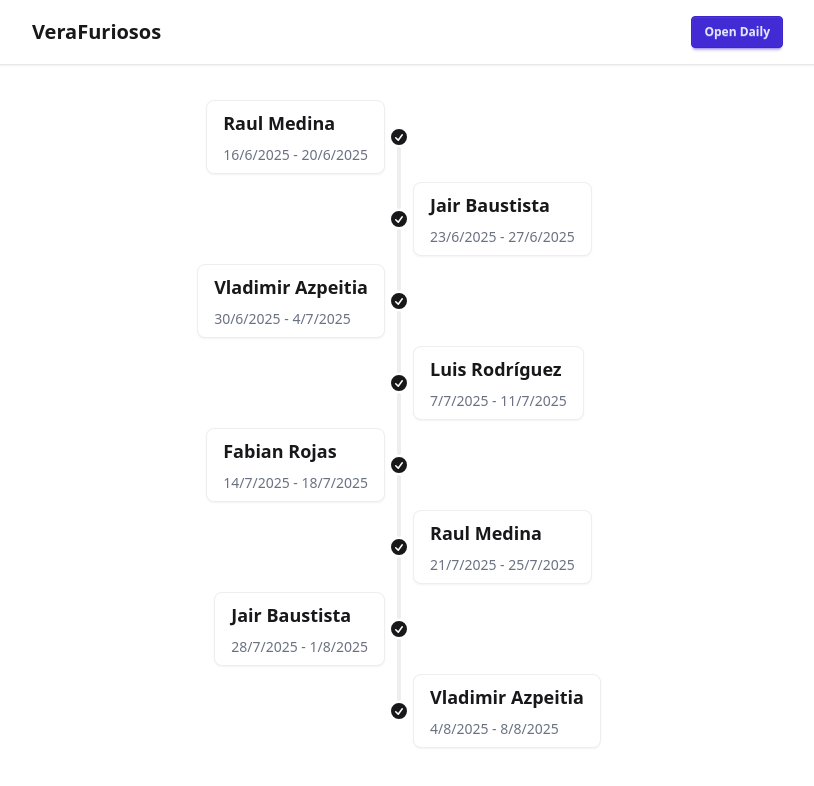
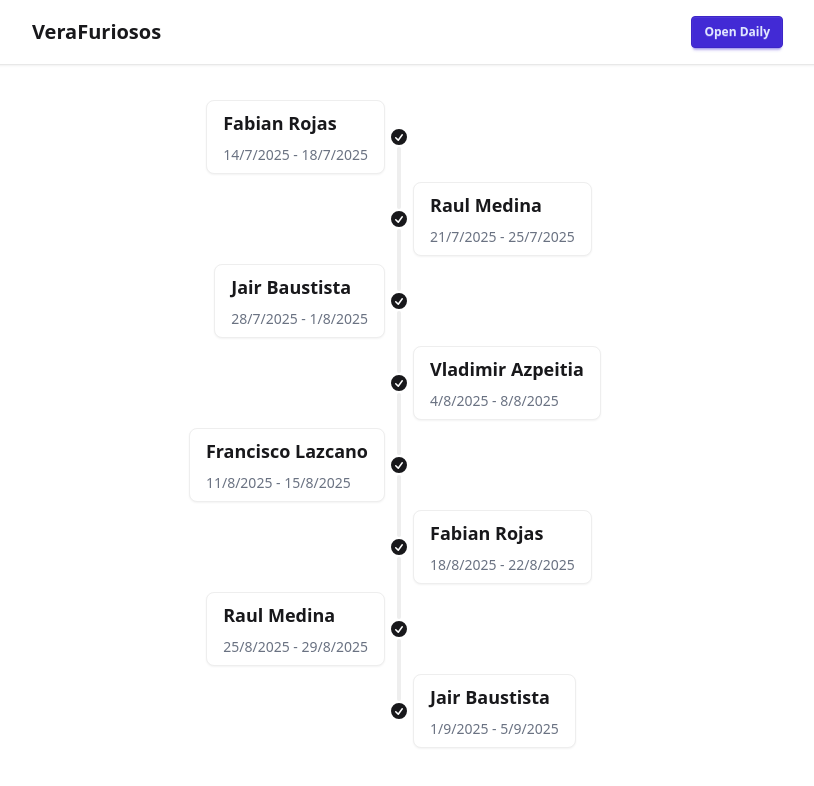
Before and after one commit to vazpeitiah/verafurious, a React (Vite) app: page / in a window 1280 px wide. Shown: the top 786 px of the page, without its empty margins (241-1055 px from the left). Built offline with nearby package versions, Linux system fonts and the light colour scheme.

Commit message:
Fix ordinal values in furious.json and update timeline date in TimeLine component

```diff
--- a/furious.json
+++ b/furious.json
@@ -4,23 +4,23 @@
   "furious": [
     {
       "name": "Vladimir Azpeitia",
-      "ordinal": 3
-    },
-    {
-      "name": "Luis Rodríguez",
       "ordinal": 4
     },
     {
-      "name": "Fabian Rojas",
+      "name": "Francisco Lazcano",
       "ordinal": 5
     },
     {
+      "name": "Fabian Rojas",
+      "ordinal": 1
+    },
+    {
       "name": "Raul Medina",
-      "ordinal":1
+      "ordinal":2
     },
     {
       "name": "Jair Baustista",
-      "ordinal": 2
+      "ordinal": 3
     }
   ]
 }
--- a/src/components/TimeLine.tsx
+++ b/src/components/TimeLine.tsx
@@ -6,7 +6,7 @@ import clsx from "clsx";
 const TimeLine = () => {
   const items = generateCalendar(
     data.furious.map((f) => ({ ...f, id: nanoid() })),
-    new Date(2025, 5, 20),
+    new Date(2025, 6, 17),
     data.totalWeeks
   );
 
```
